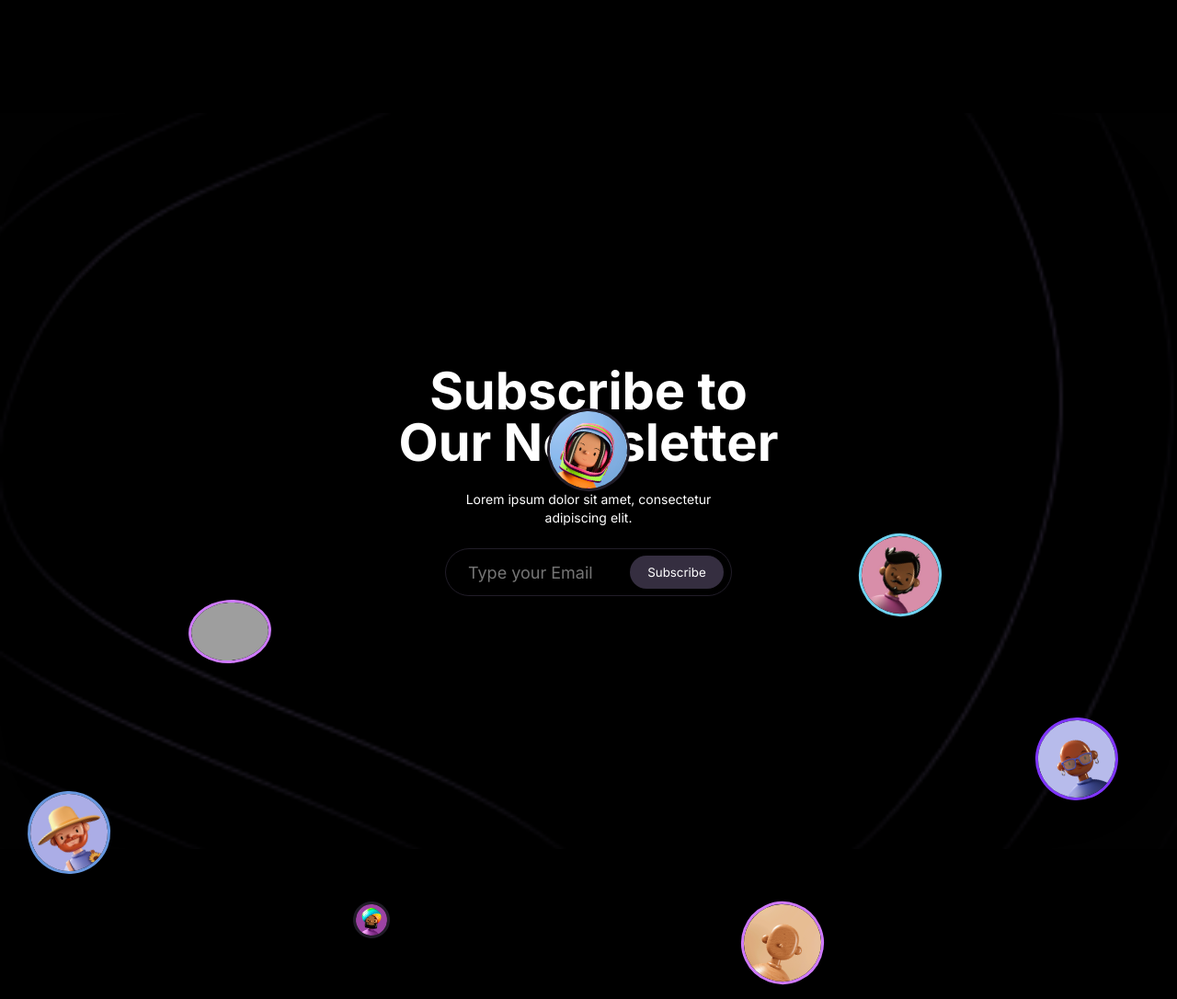
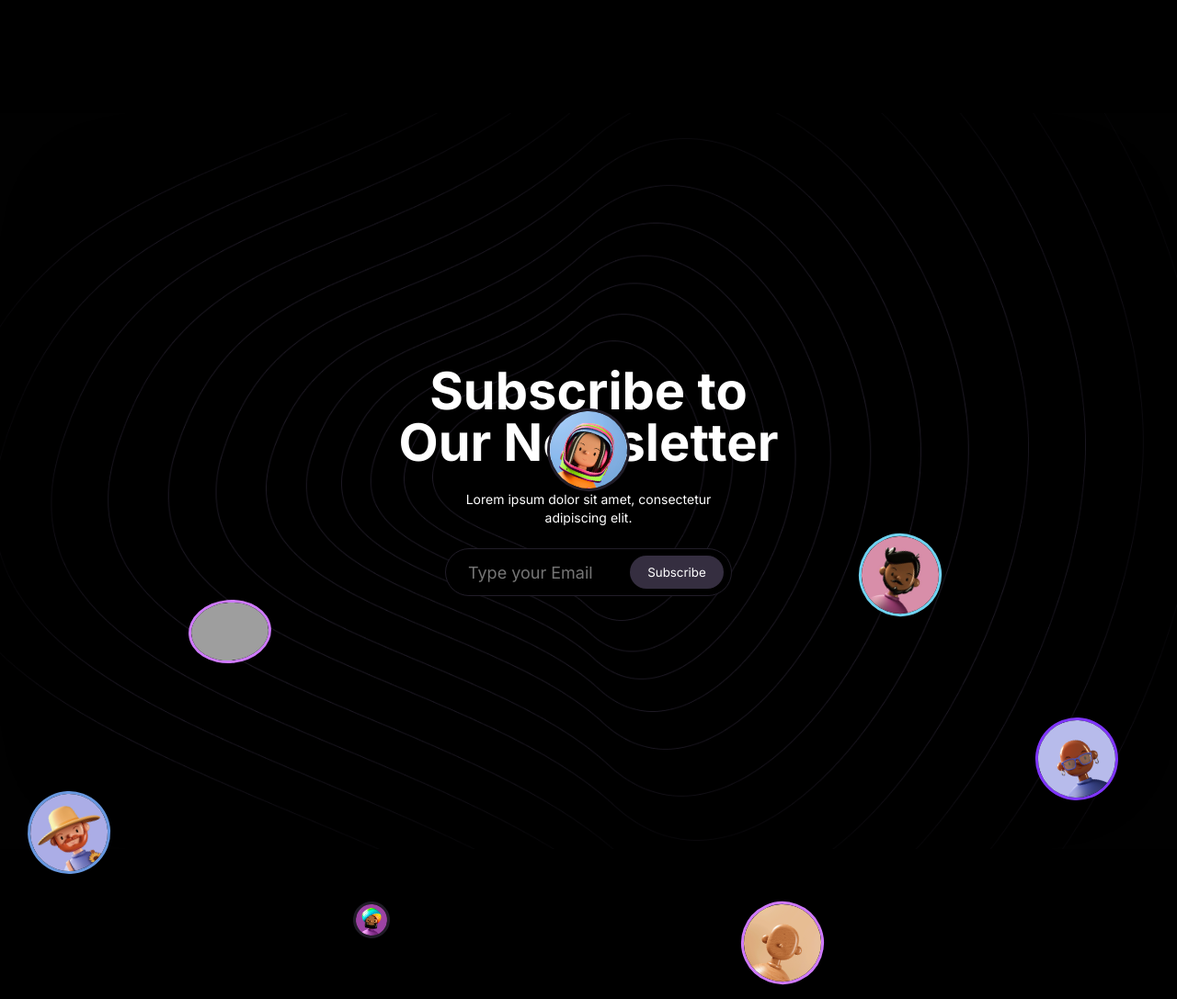
Before and after one commit to t1viktor/Crypto-FigmaProject, a plain HTML site: page index.html in a window 1280 px wide. Shown: the part 2740-3826 px from the top of the page at 92% size. Drawn offline with Linux system fonts and the light colour scheme; grey boxes are pictures that could not be loaded.

Commit message:
Add files via upload

```diff
--- a/assets/css/media.css
+++ b/assets/css/media.css
@@ -249,7 +249,7 @@
     }
 
     .sec-04 {
-        background-image: url(../img/Group.8.png);
+        background-image: url(../img/Group.6.png);
     }
 
     #topSubDesk {
```
